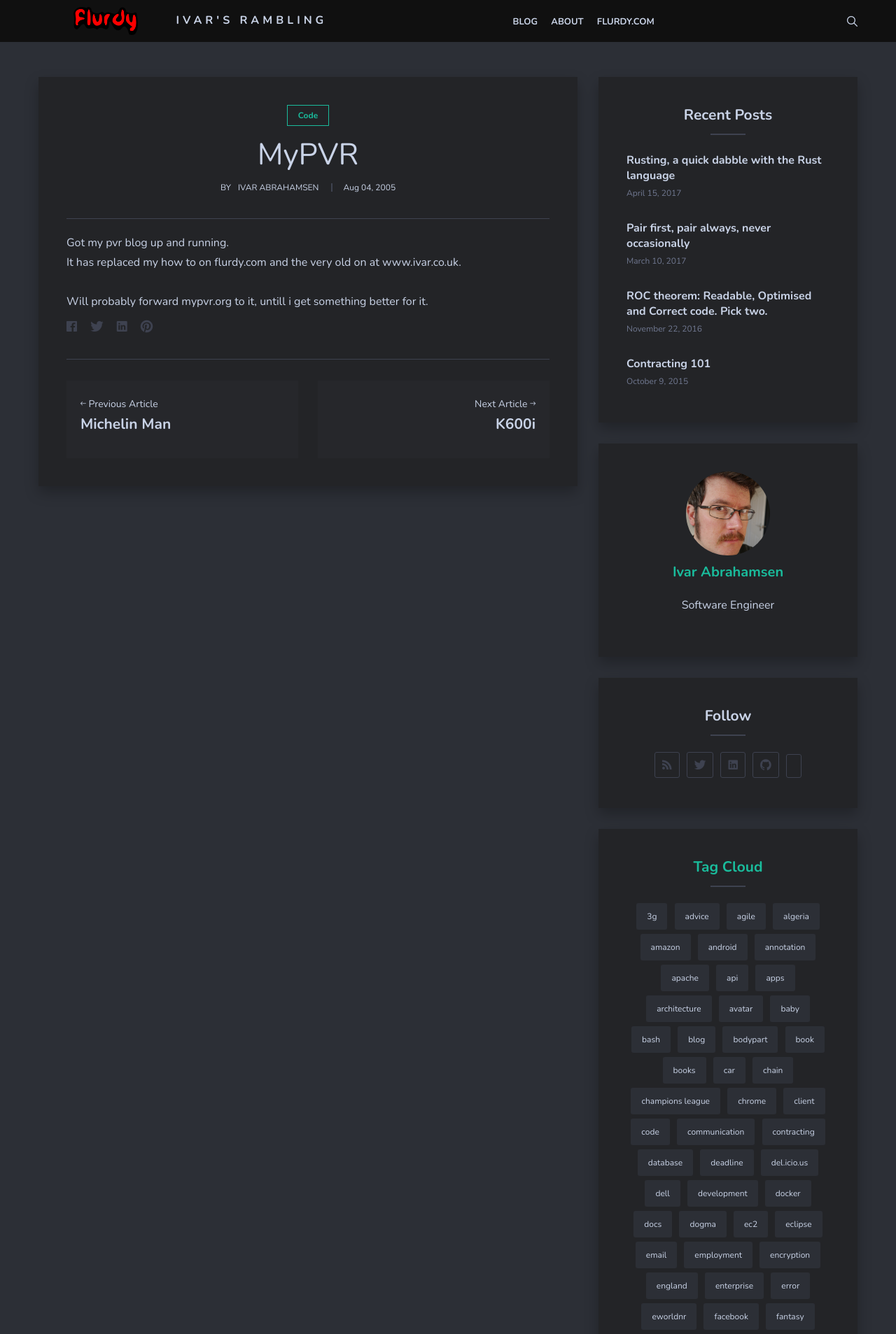
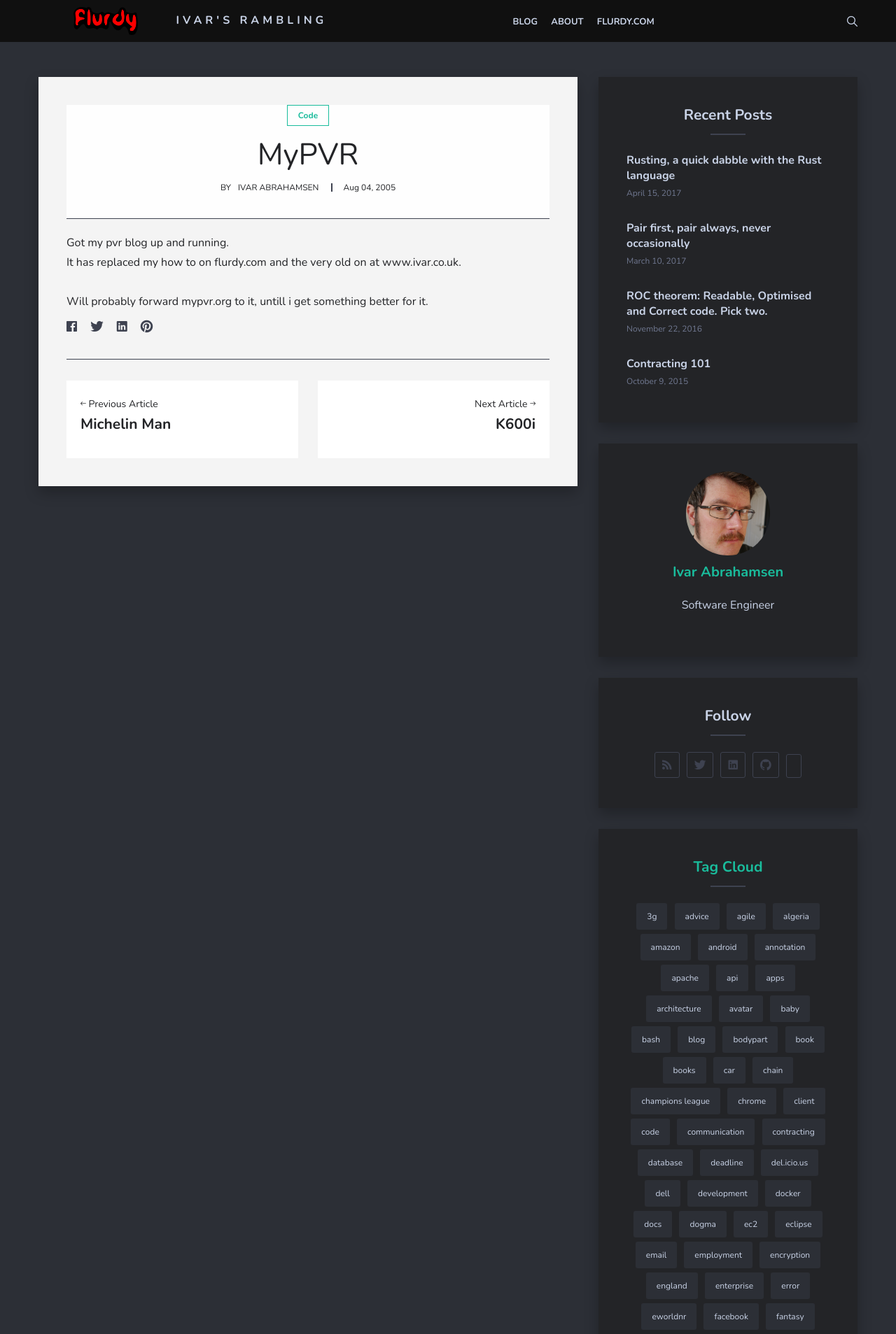
Before and after one commit to flurdy/blog, a Jekyll site: the page built from _posts/2005-08-04-mypvr.html, in a window 1280 px wide. Shown: the top 1907 px of the page at 70% size. Built offline with Jekyll 4.4.1, drawn with Linux system fonts in a browser that asks for light colours.

Commit message:
White post background

```diff
--- a/_sass/4-layouts/_post.scss
+++ b/_sass/4-layouts/_post.scss
@@ -32,7 +32,9 @@
 }
 
 .post-head, .post-content {
-  background: rgba($blue-darken, .95);
+//   background: rgba($blue-darken, .95);
+  background: rgba($white, .95);
+  color: $blue-darken;
 }
 
 .post-content {
@@ -114,7 +116,7 @@
       position: relative;
       padding-right: 20px;
       margin-right: 15px;
-      color: $text;
+      color: $blue-darken;
       &:after {
         content: "";
         position: absolute;
@@ -161,21 +163,25 @@
 .prev, .next {
   flex-basis: 100%;
   padding: 15px;
-  background: #26272B;
+  background: $white;
+//   background: #26272B;
   &:hover {
     background: darken(#26272B, 3%);
     .post-nav-title {
       color: $primary-color;
       transition: $global-transition;
     }
+   .post-nav-arrow {
+       color: $text;
+   }
   }
   .post-nav-arrow {
     font-size: 14px;
-    color: $text;
+    color: $blue-darken;
   }
   .post-nav-title {
     font-size: 18px;
-    color: $text;
+    color: $blue-darken;
     transition: $global-transition;
   }
 }
```
